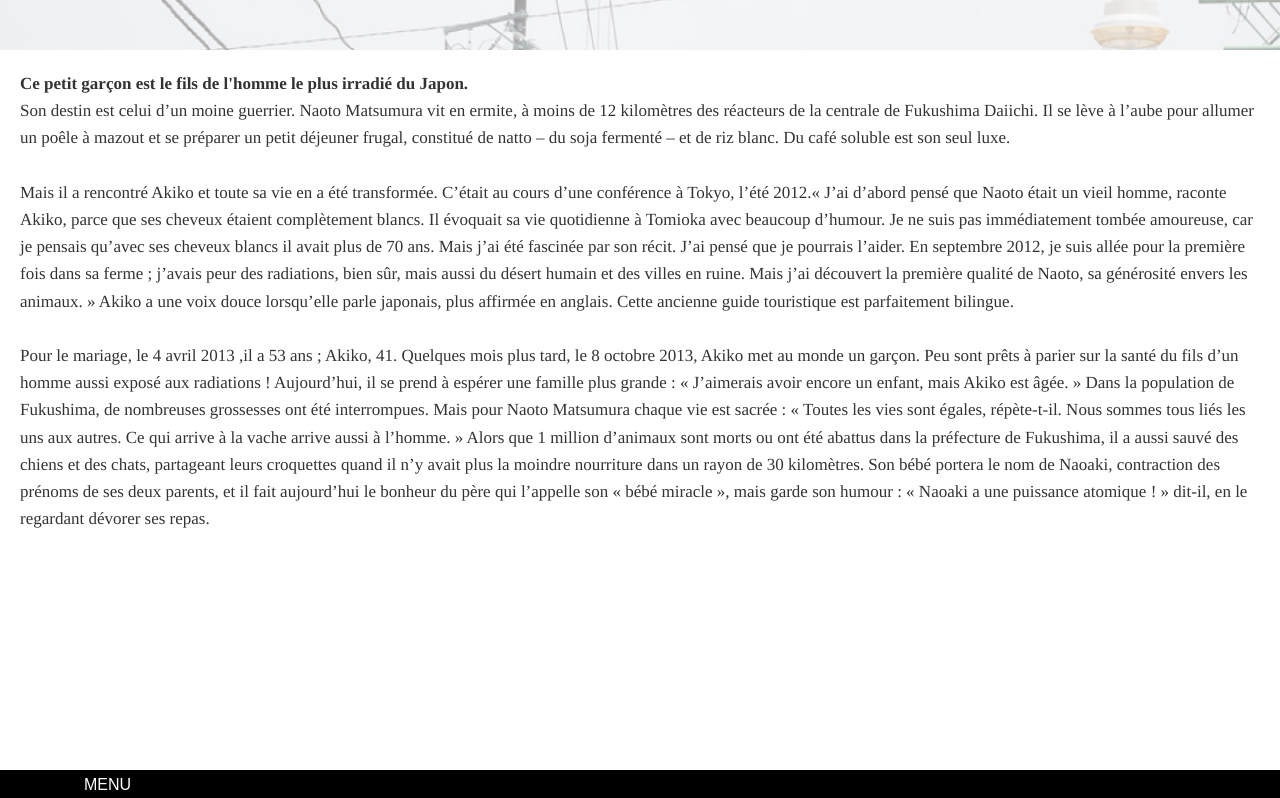
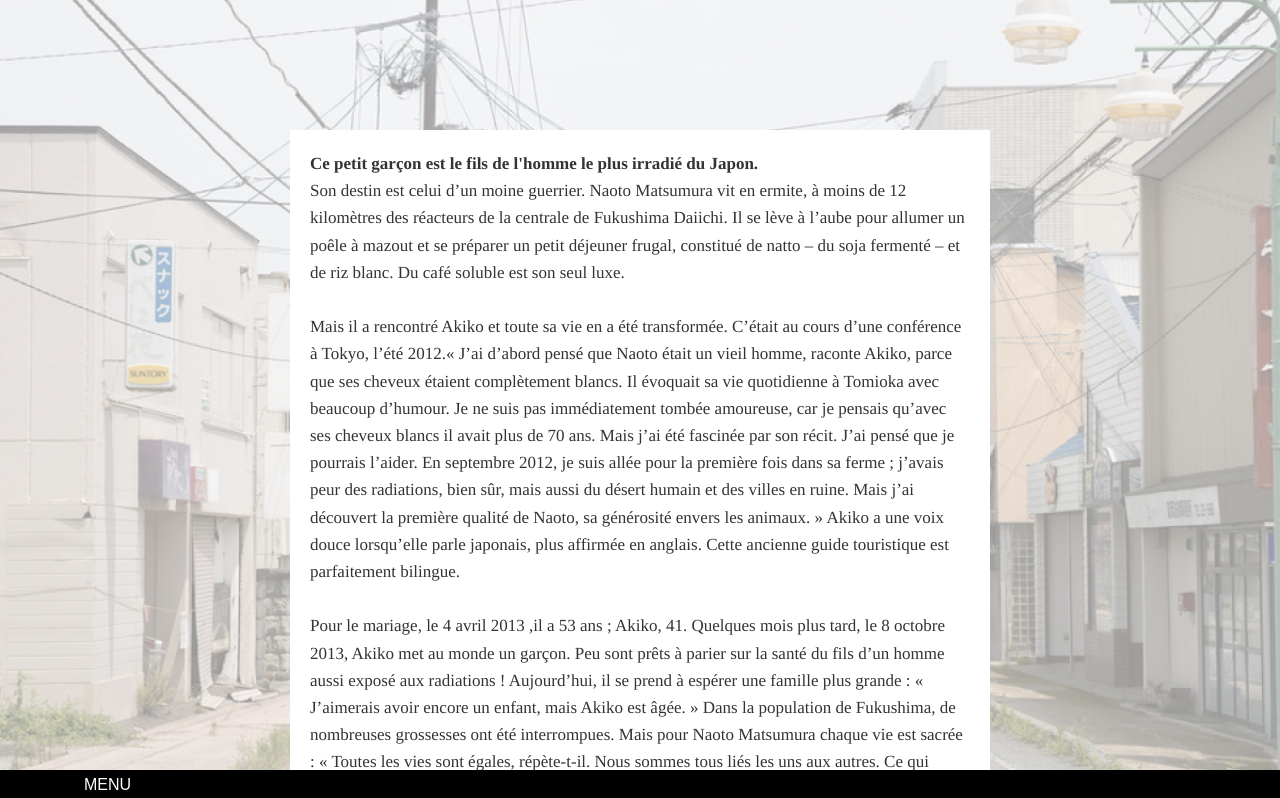
Before and after one commit to JulianRomana/WebDoc-Naoto, a Nuxt app: page /enfantMiracle/enfantMiracle in a window 1280 px wide. Shown: the top 798 px of the page. Built offline with nearby package versions, Linux system fonts and the light colour scheme; no server answers.

Commit message:
naoto article

```diff
--- a/components/Menu.vue
+++ b/components/Menu.vue
@@ -7,13 +7,13 @@
           <nuxt-link to="/menu" class="menu__item">Accueil</nuxt-link>
         </li>
         <li>
-          <nuxt-link to="/fukushimaArticle/catastrophe" class="menu__item">FUKUSHIMA</nuxt-link>
+          <nuxt-link to="/fukushima" class="menu__item">FUKUSHIMA</nuxt-link>
         </li>
         <li>
-          <nuxt-link to="/enfantMiracle/enfantMiracle" class="menu__item">NAOTO MATSUMURA</nuxt-link>
+          <nuxt-link to="/naoto" class="menu__item">NAOTO MATSUMURA</nuxt-link>
         </li>
         <li>
-          <nuxt-link to="/apresArticle/article1" class="menu__item">L'APRES</nuxt-link>
+          <nuxt-link to="/apres" class="menu__item">L'APRES</nuxt-link>
         </li>
       </ul>
     </nav>
--- a/pages/enfantMiracle/enfantMiracle.vue
+++ b/pages/enfantMiracle/enfantMiracle.vue
@@ -25,26 +25,29 @@
 <style scoped lang="scss">
 .enfantMiracle__wrapper {
   width: 100vw;
-  height: 100vh;
+  height: 200vh;
   background-color: white;
-  overflow: hidden;
   background-image: url("../../static/images/enfantBG.png");
   background-size: cover;
   background-repeat: no-repeat;
+  background-attachment: fixed;
 }
 figure {
   display: flex;
-  justify-content: space-between;
-  height: 70%;
+  justify-content: center;
+  position: relative;
+  height: 37.5%;
   img {
-    height: 70%;
+    height: 55%;
+    position: relative;
   }
   figcaption {
     background-color: white;
     font-size: 17px;
     overflow: scroll;
     line-height: 23px;
-    height: 1000px;
+    height: 820px;
+    width: 700px;
     p {
       margin: 20px 20px 0px 20px;
       line-height: 1.7rem;
@@ -55,9 +58,9 @@ figure {
   }
 }
 h1 {
-  text-align: center;
-  margin: 50px 0px 50px;
-  font-size: 20px;
+  text-align: left;
+  padding: 80px 0px 50px 40px;
+  font-size: 30px;
   transition: ease;
 }
 </style>
```
